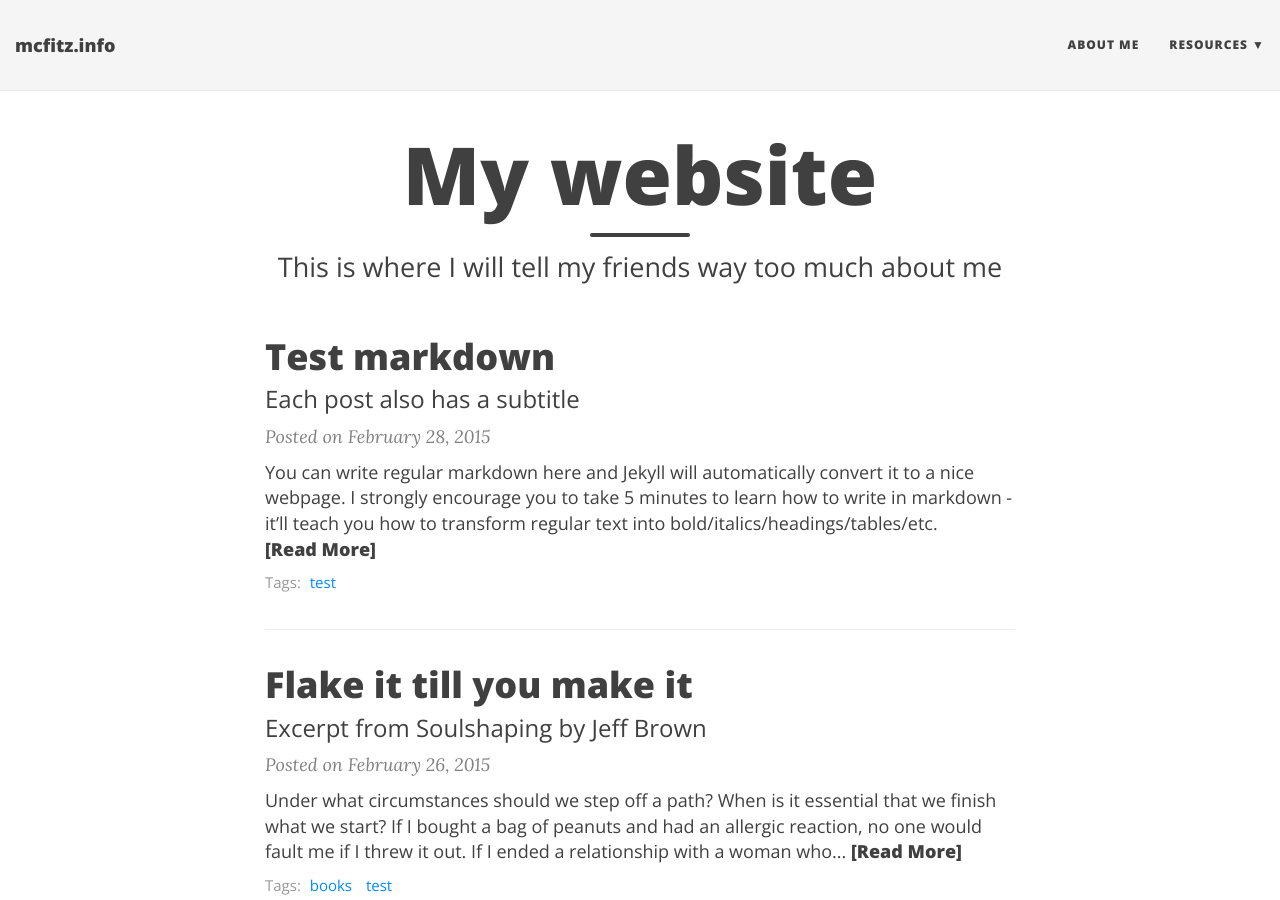
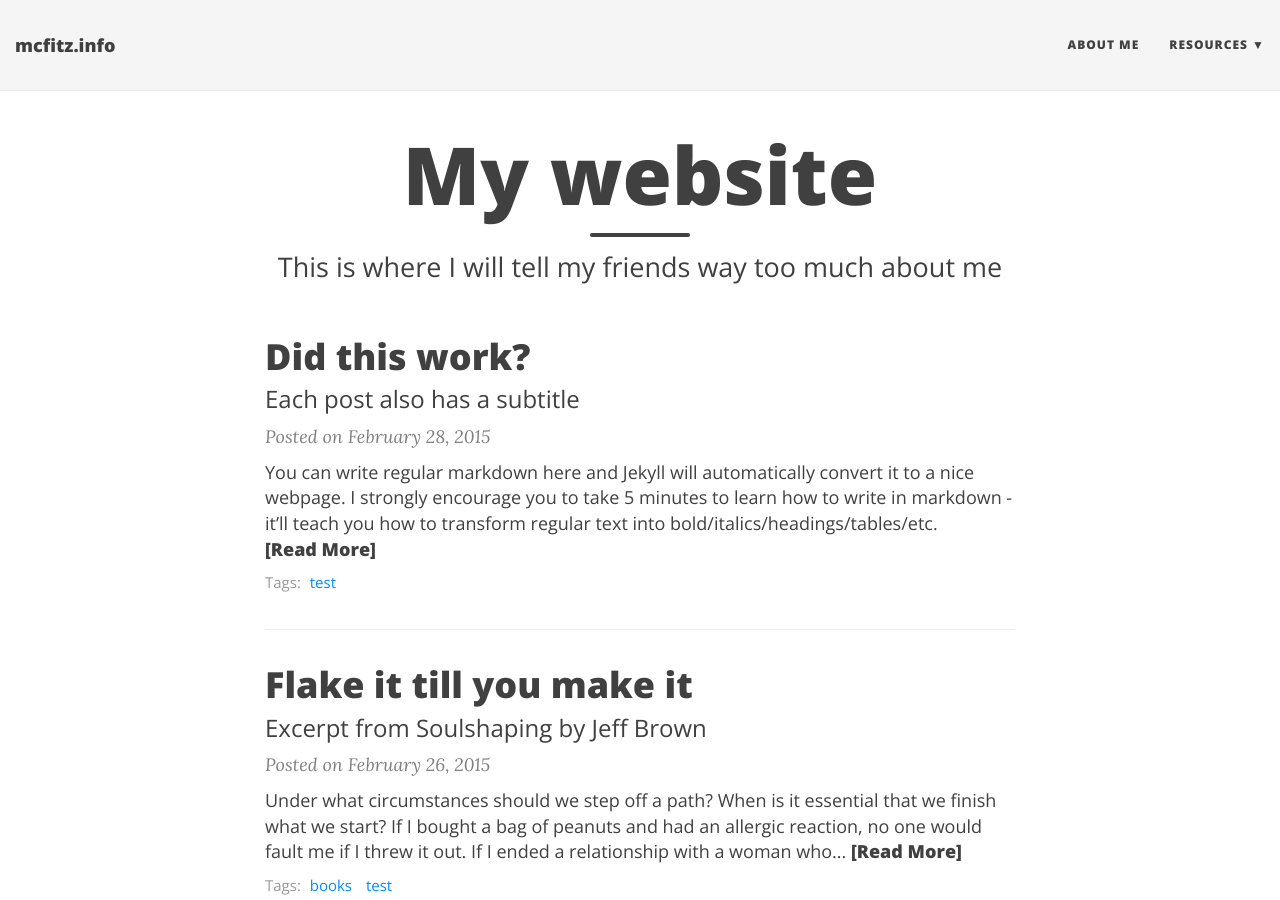
Before and after one commit to mcfitzgerald/mcfitzinfo.github.dev, a Jekyll site: the page built from index.html, in a window 1280 px wide and 900 px high. Built offline with Jekyll 4.4.1, drawn with Linux system fonts in a browser that asks for light colours; nearby versions of some CDN libraries; the list of posts is cut into pages by our own code.

Commit message:
server-side edit test

```diff
--- a/_posts/2015-02-28-test-markdown.md
+++ b/_posts/2015-02-28-test-markdown.md
@@ -1,6 +1,6 @@
 ---
 layout: post
-title: Test markdown
+title: Did this work?
 subtitle: Each post also has a subtitle
 gh-repo: daattali/beautiful-jekyll
 gh-badge: [star, fork, follow]
```
